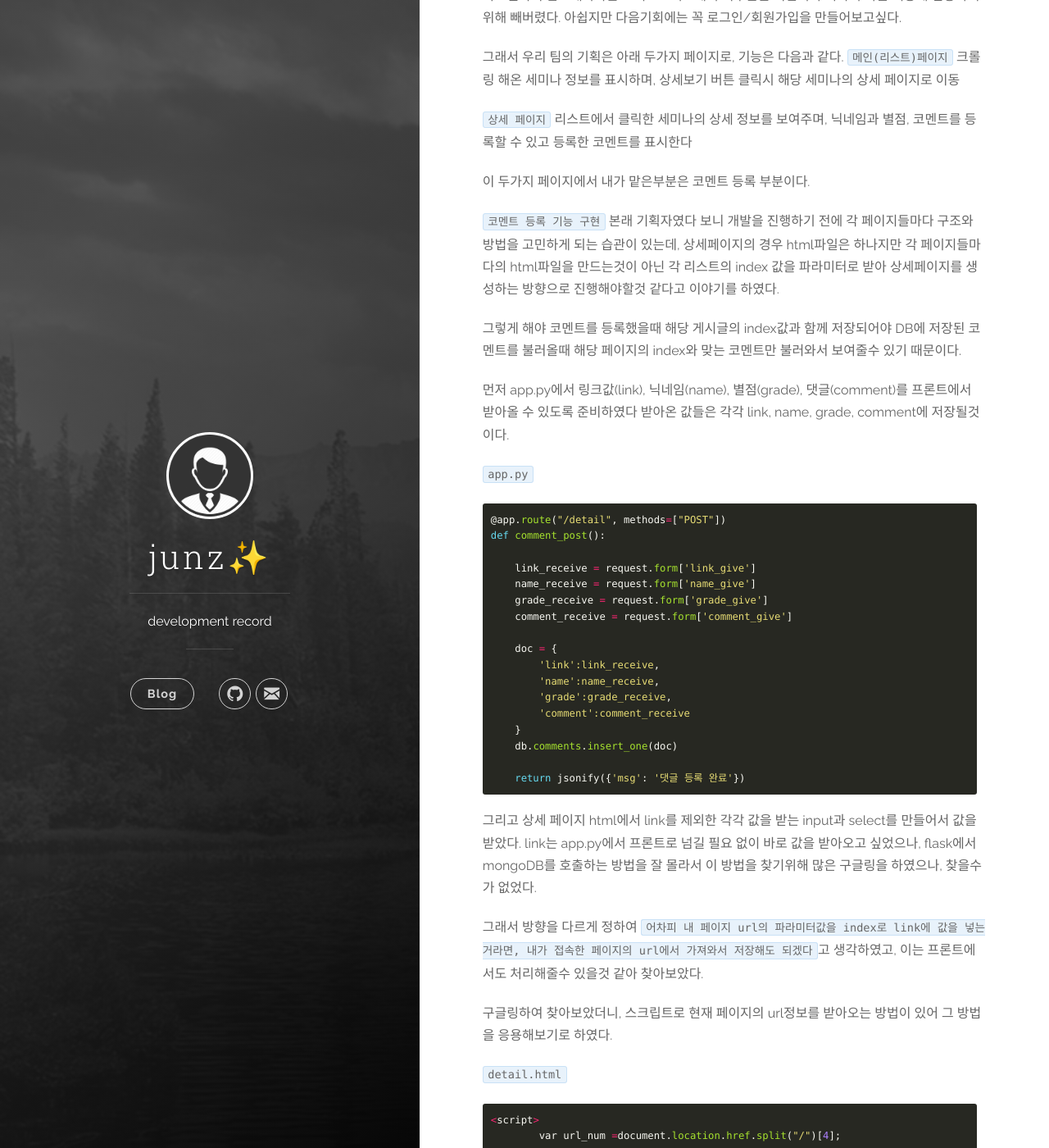
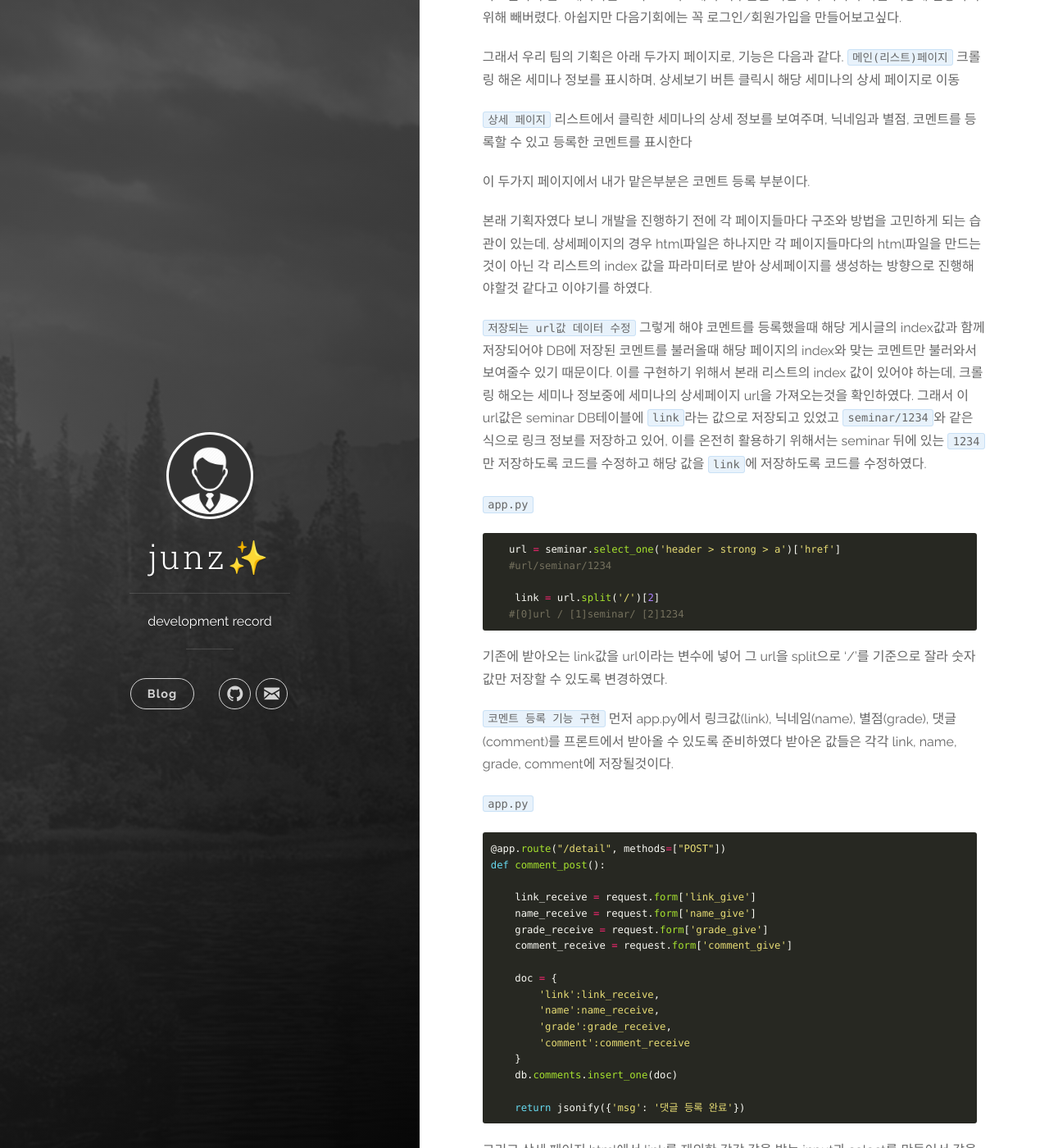
Before and after one commit to kim-junz/kim-junz.github.io, a Jekyll site: the page built from _posts/2023-02-09-2023.02.08 TIL.md, in a window 1280 px wide and 1400 px high, scrolled down 558 px. Shown: the whole window at 82% size. Built offline with Jekyll 4.4.1, drawn with Linux system fonts in a browser that asks for light colours; some of the changed text lies outside the part shown.

Commit message:
Update 2023-02-09-2023.02.08 TIL.md

````diff
--- a/_posts/2023-02-09-2023.02.08 TIL.md
+++ b/_posts/2023-02-09-2023.02.08 TIL.md
@@ -31,12 +31,27 @@
 
 이 두가지 페이지에서 내가 맡은부분은 코멘트 등록 부분이다.
 
-`코멘트 등록 기능 구현`
 본래 기획자였다 보니 개발을 진행하기 전에 각 페이지들마다 구조와 방법을 고민하게 되는 습관이 있는데,
 상세페이지의 경우 html파일은 하나지만 각 페이지들마다의 html파일을 만드는것이 아닌 각 리스트의 index 값을 파라미터로 받아 상세페이지를 생성하는 방향으로 진행해야할것 같다고 이야기를 하였다.
 
+`저장되는 url값 데이터 수정`
 그렇게 해야 코멘트를 등록했을때 해당 게시글의 index값과 함께 저장되어야 DB에 저장된 코멘트를 불러올때 해당 페이지의 index와 맞는 코멘트만 불러와서 보여줄수 있기 때문이다.
+이를 구현하기 위해서 본래 리스트의 index 값이 있어야 하는데, 크롤링 해오는 세미나 정보중에 세미나의 상세페이지 url을 가져오는것을 확인하였다.
+그래서 이 url값은 seminar DB테이블에 `link`라는 값으로 저장되고 있었고 `seminar/1234`와 같은 식으로 링크 정보를 저장하고 있어, 이를 온전히 활용하기 위해서는 seminar 뒤에 있는 `1234`만 저장하도록 코드를 수정하고 해당 값을 `link`에 저장하도록 코드를 수정하였다.
 
+`app.py`
+
+```ruby
+   url = seminar.select_one('header > strong > a')['href']
+   #url/seminar/1234
+
+    link = url.split('/')[2]
+   #[0]url / [1]seminar/ [2]1234
+```
+
+기존에 받아오는 link값을 url이라는 변수에 넣어 그 url을 split으로 '/'를 기준으로 잘라 숫자값만 저장할 수 있도록 변경하였다.
+
+`코멘트 등록 기능 구현`
 먼저 app.py에서 링크값(link), 닉네임(name), 별점(grade), 댓글(comment)를 프론트에서 받아올 수 있도록 준비하였다
 받아온 값들은 각각 link, name, grade, comment에 저장될것이다.
 
@@ -63,11 +78,12 @@
 ```
 
 그리고 상세 페이지 html에서 link를 제외한 각각 값을 받는 input과 select를 만들어서 값을 받았다.
-link는 app.py에서 프론트로 넘길 필요 없이 바로 값을 받아오고 싶었으나, flask에서 mongoDB를 호출하는 방법을 잘 몰라서 이 방법을 찾기위해 많은 구글링을 하였으나, 찾을수가 없었다.
+`문제`link는 app.py에서 프론트로 넘길 필요 없이 바로 값을 받아오고 싶었으나, flask에서 mongoDB를 호출하는 방법을 잘 몰라서 이 방법을 찾기위해 많은 구글링을 하였으나, 찾을수가 없었다.
 
 그래서 방향을 다르게 정하여 `어차피 내 페이지 url의 파라미터값을 index로 link에 값을 넣는거라면, 내가 접속한 페이지의 url에서 가져와서 저장해도 되겠다`고 생각하였고, 이는 프론트에서도 처리해줄수 있을것 같아 찾아보았다.
 
-구글링하여 찾아보았더니, 스크립트로 현재 페이지의 url정보를 받아오는 방법이 있어 그 방법을 응용해보기로 하였다.
+`해결`구글링하여 찾아보았더니, 스크립트로 현재 페이지의 url정보를 받아오는 방법이 있어 그 방법을 응용해보기로 하였다.
+`참고`https://88240.tistory.com/36
 
 `detail.html`
 
@@ -97,19 +113,43 @@
 
 url_num에 현재 페이지의 url을 /를 기준으로 문자열을 나누고 4번째 index에 있는 값을 저장하였다(파라미터값)
 그리고 link에는 값을 입력받지 않고 이 값을 받아 넘겨주었다.
-<img src="./post_img/23-02-09/01.png"  width="300" height="200">
+위와 같은 방법으로 진행하여도 데이터는 정상적으로 들어가는것을 확인하였다.
+<img src="https://raw.githubusercontent.com/kim-junz/kim-junz.github.io/17883f8b40d9f25a05cb3759432d4fa50a140201/_posts/post_img/23-02-09/01.png"  width="500" height="200">
 
-이를 구현하기 위해서 본래 리스트의 index 값이 있어야 하는데, 크롤링 해오는 세미나 정보중에 세미나의 상세페이지 url을 가져오는것을 확인하였다.
-`seminar/1234`와 같은 식으로 링크 정보를 저장하고 있었는데, 이를 온전히 활용하기 위해서는 seminar 뒤에 있는 `1234`만 저장하도록 코드를 수정하고 해당 값을 `link`에 저장하도록 코드를 수정하였다.
+`상세페이지 경로 잡아주기`
+이제 리스트에서 상세페이지로 접근하기 위한 url을 붙여줘야한다.
+이를 위해서는 먼저 프론트에서 상세로 가는 버튼에 해당 link값을 url뒤에 붙여줘야한다
+
+`index.html`
 
 ```ruby
-   url = seminar.select_one('header > strong > a')['href']
-   #url/seminar/1234
 
-    link = url.split('/')[2]
-   #[0]url / [1]seminar/ [2]1234
+<div class="d-grid gap-2">
+    <a href="detail/${link}" class="btn btn-dark" type="button">상세보기</a>
+</div>
+
 ```
 
-soup으로 select_one하여 url값을 가져오고, 받아온 url값을 url에 넣어 link에는 url에서 /를 기준으로 문자를 잘라서 2번 index에 있는 int값만 가져오는 방향으로 수정하였다.
+detail페이지 뒤에 link값을 파라미터로 갖고있어야하기 때문에 위와 같이 수정하였다.
+리스트는 웹크롤링하여 데이터를 저장하기 때문에 크롤링한 내용을 for문으로 돌려 html을 append하여 리스트를 생성하고있다.
+이 for문이 돌면서 각각 i번째에 있는 link값으로 리스트를 생성할것이고, 그 link값을 이용하여 해당 리스트의 상세페이지로 접근하도록 한것이다.
 
-이렇게 잘라온 link를
+위와 같이 진행할경우 상세페이지로 접근하면 `detail/1234`와 같이 URL에 파라미터값이 잘 붙는것을 확인할 수 있다.
+이제는 app.py에서 파라미터값이 붙은 URL과 detail.html를 연결만해주면 된다.
+
+```ruby
+   @app.route('/detail/<link>')
+   def view(link):
+      return render_template('detail.html')
+```
+
+route에 detail뒤에 `<link>`값이 붙도록 해주고, 이 link값을 갖고 detail.html에 접근하도록 해주었다.
+
+정말 간단한 내용이지만 이부분을 구현하기위해서 많이 구글링하였다 ㅠㅠ
+동적 url이라는 방법을 몰라서 이렇게 찾아헤메이다니...
+`flask 동적 url 참고`https://stackoverflow.com/questions/35107885/how-to-generate-dynamic-urls-in-flask
+
+이부분까지 완료하였더니 어느새 17시간이 지나있었다. 간단한 작업이었지만 뜬금없이 발생한 오류들로 인해 3시간을 훌쩍 까먹기도하고(재부팅하니 해결되었다..) 시간에 비해 커다란 진전이 있었던것은 아니지만, 이렇게 프로젝트를 한번 진행하고 나면 다음 프로젝트는 좀 더 우선순위를 잘 파악할 수 있지 않을까 한다.
+
+이제 코멘트를 해당 게시글 index에 맞게 보여주는것과, 상세페이지에서 해당 index에 맞는 데이터를 불러와서 보여주는것만 남았다.
+내일 하루 남았기때문에 좀 더 힘내서 기간 내에 완성해봐야겠다.
````
